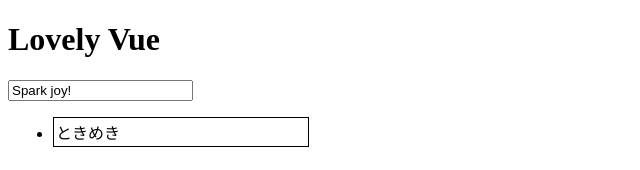
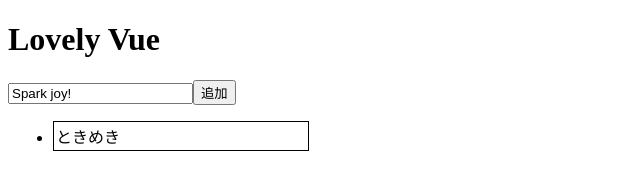
Before and after one commit to taiju59/lovely-vue, a Vue app: page / in a window 1280 px wide. Shown: the top 170 px of the page, without its empty margins (0-640 px from the left). Built offline with nearby package versions, Linux system fonts and the light colour scheme.

Commit message:
ボタンでタスク追加

```diff
--- a/src/App.vue
+++ b/src/App.vue
@@ -2,6 +2,7 @@
   <div id="app">
     <h1>Lovely Vue</h1>
     <input v-model="message" />
+    <button @click="add">追加</button>
     <br />
     <ul>
       <li v-for="todo in todos" :key="todo.id" class="task-card">
@@ -17,7 +18,17 @@
   data: () => ({
     todos: [{ id: 1, text: "ときめき" }],
     message: "Spark joy!"
-  })
+  }),
+  methods: {
+    add() {
+      const newTodo = {
+        id: this.todos.length + 1,
+        text: this.message
+      };
+      this.todos.push(newTodo);
+      this.message = "";
+    }
+  }
 };
 </script>
 
```
